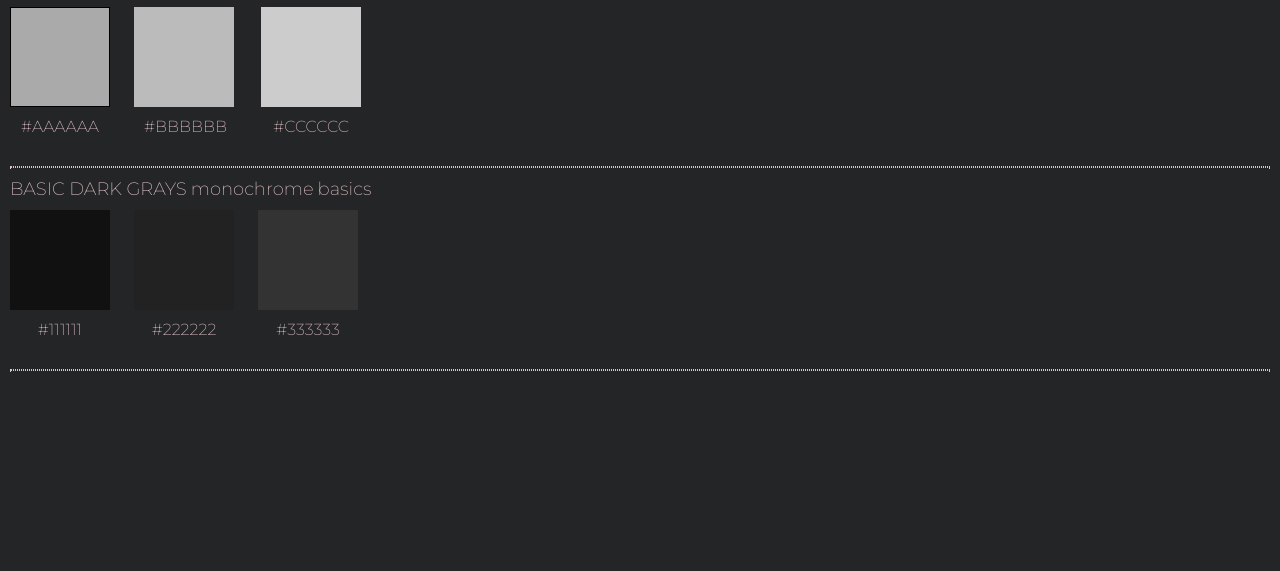
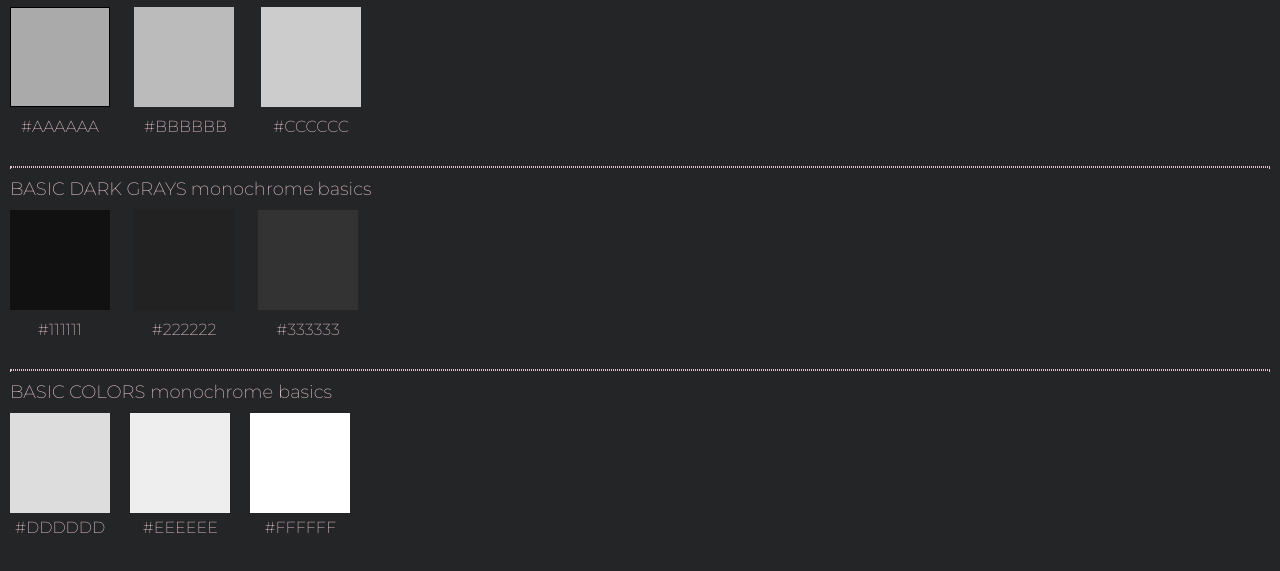
Before and after one commit to destinyelysse/destinyelysse.github.io, a plain HTML site: page projects/colorschemes/colorschemes.html in a window 1280 px wide. Shown: the part 135-706 px from the top of the page. Drawn offline with Linux system fonts and the light colour scheme.

Commit message:
added JS to display third palette row

```diff
--- a/projects/colorschemes/colorschemes.html
+++ b/projects/colorschemes/colorschemes.html
@@ -3,7 +3,7 @@
     <head>
         <title>DES Color Palettes</title>
         <link href="colorschemes.css" type="text/css" rel="stylesheet">
-        <script src="./colorschemes.js"></script>
+        <script src="./colorschemes.js" defer></script>
     </head>
     <body>
         <header>
--- a/projects/colorschemes/colorschemes.js
+++ b/projects/colorschemes/colorschemes.js
@@ -27,24 +27,106 @@ document.body.appendChild(outerDiv);
 let paletteLabelDiv = document.createElement('div');
 paletteLabelDiv.class = "palettelabel";
 paletteLabelDiv.id = "palette3";
+paletteLabelDiv.style.marginLeft = "5px";
 outerDiv.appendChild(paletteLabelDiv);
 
 // create the three elements inside the palette label
 let paletteName = document.createElement('div');
-paletteName.class = "palettetitle";
+//paletteName.class = "palettetitle";
+paletteName.style.display = "inline-block";
+//paletteName.style.margin = "10px";
 paletteLabelDiv.appendChild(paletteName);
 
 let paletteNameText = document.createElement("p");
 paletteNameText.innerHTML = "Basic Colors";
+paletteNameText.style.textTransform = "uppercase";
+paletteNameText.style.fontSize = "18px";
+paletteNameText.style.marginLeft = "5px";
 paletteName.appendChild(paletteNameText);
 
 
 let paletteType = document.createElement("div");
-paletteType.class = "palettetype";
+//paletteType.class = "palettetype";
+paletteType.style.display = "inline-block";
 paletteLabelDiv.appendChild(paletteType);
 
-paletteTypeText = document.createElement("p");
-paletteTypeText.innerHTML = "Monochrome";
+let paletteTypeText = document.createElement("p");
+paletteTypeText.innerHTML = "monochrome";
+paletteTypeText.style.fontSize = "18px";
+paletteTypeText.style.marginLeft = "5px";
 paletteType.appendChild(paletteTypeText);
 
 let paletteCollection = document.createElement("div");
+//paletteCollection.class = "palettecollection";
+paletteCollection.style.display = "inline-block";
+paletteLabelDiv.appendChild(paletteCollection);
+
+let paletteCollectionText = document.createElement("p");
+paletteCollectionText.innerHTML = "basics";
+paletteCollectionText.style.fontSize = "18px";
+paletteCollectionText.style.marginLeft = "5px";
+paletteCollection.appendChild(paletteCollectionText);
+
+let colorsDiv = document.createElement("div");
+colorsDiv.class = "colors";
+outerDiv.appendChild(colorsDiv);
+
+let color1 = document.createElement("div");
+color1.style.position = "relative";
+color1.style.display = "inline-block";
+color1.style.margin = "10px";
+colorsDiv.appendChild(color1);
+
+let color1swatch = document.createElement("div");
+color1swatch.style.backgroundColor = "#DDDDDD";
+color1swatch.style.width = "100px";
+color1swatch.style.height = "100px";
+color1.appendChild(color1swatch);
+
+let color1label = document.createElement("div");
+let color1labelText = document.createElement("p");
+color1labelText.innerHTML = "#DDDDDD";
+color1labelText.style.margin = "5px";
+color1labelText.style.textAlign = "center";
+color1.appendChild(color1label);
+color1label.appendChild(color1labelText);
+
+let color2 = document.createElement("div");
+color2.style.position = "relative";
+color2.style.display = "inline-block";
+color2.style.margin = "10px";
+colorsDiv.appendChild(color2);
+
+let color2swatch = document.createElement("div");
+color2swatch.style.backgroundColor = "#EEEEEE";
+color2swatch.style.width = "100px";
+color2swatch.style.height = "100px";
+color2.appendChild(color2swatch);
+
+let color2label = document.createElement("div");
+let color2labelText = document.createElement("p");
+color2labelText.innerHTML = "#EEEEEE";
+color2labelText.style.margin = "5px";
+color2labelText.style.textAlign = "center";
+color2.appendChild(color2label);
+color2label.appendChild(color2labelText);
+
+let color3 = document.createElement("div");
+color3.style.position = "relative";
+color3.style.display = "inline-block";
+color3.style.margin = "10px";
+colorsDiv.appendChild(color3);
+
+let color3swatch = document.createElement("div");
+color3swatch.style.backgroundColor = "#FFFFFF";
+color3swatch.style.width = "100px";
+color3swatch.style.height = "100px";
+color3.appendChild(color3swatch);
+
+let color3label = document.createElement("div");
+let color3labelText = document.createElement("p");
+color3labelText.innerHTML = "#FFFFFF";
+color3labelText.style.margin = "5px";
+color3labelText.style.textAlign = "center";
+color3.appendChild(color3label);
+color3label.appendChild(color3labelText);
```
